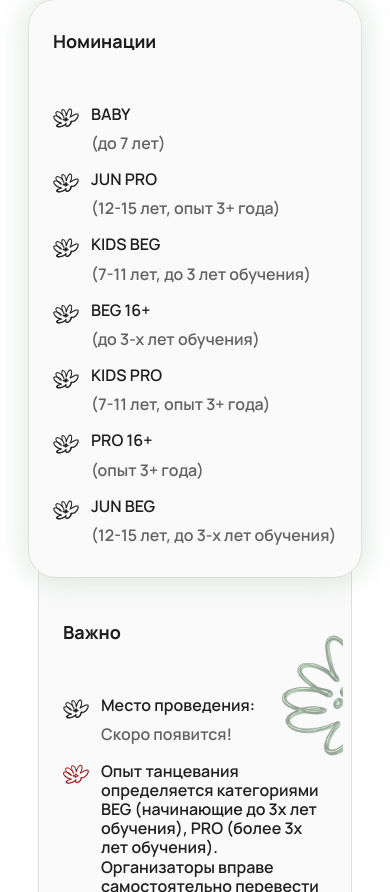
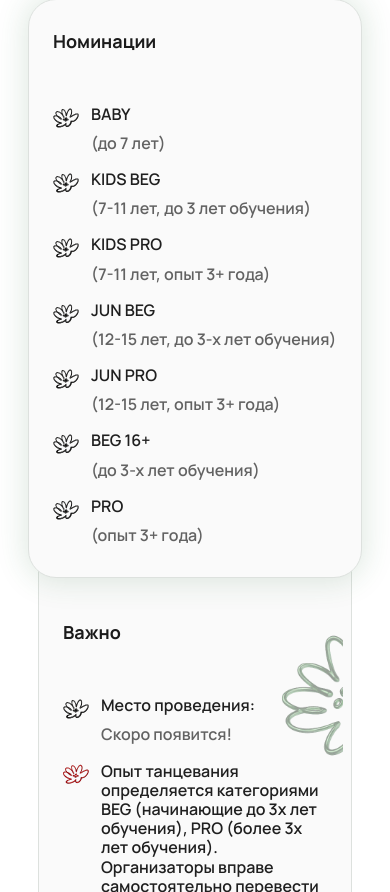
Before and after one commit to FibEli3/ALL-IN-BATTLE, a Next.js app: page / in a window 390 px wide. Shown: the part 10152-11044 px from the top of the page. Built offline with nearby package versions, Linux system fonts and the light colour scheme.

Commit message:
style: adjust tablet day cards and normalize day-two nomination naming

```diff
--- a/src/app/page.tsx
+++ b/src/app/page.tsx
@@ -189,12 +189,12 @@ const dayTwoColumns: DayCard[] = [
     title: "Номинации",
     items: [
       { bullet: "black", title: "BABY", details: ["(до 7 лет)"] },
+      { bullet: "black", title: "KIDS BEG", details: ["(7-11 лет, до 3 лет обучения)"] },
+      { bullet: "black", title: "KIDS PRO", details: ["(7-11 лет, опыт 3+ года)"] },
+      { bullet: "black", title: "JUN BEG", details: ["(12-15 лет, до 3-х лет обучения)"] },
       { bullet: "black", title: "JUN PRO", details: ["(12-15 лет, опыт 3+ года)"] },
-      { bullet: "black", title: "KIDS BEG", details: ["(7-11 лет, до 3 лет обучения)"] },
       { bullet: "black", title: "BEG 16+", details: ["(до 3-х лет обучения)"] },
-      { bullet: "black", title: "KIDS PRO", details: ["(7-11 лет, опыт 3+ года)"] },
-      { bullet: "black", title: "PRO 16+", details: ["(опыт 3+ года)"] },
-      { bullet: "black", title: "JUN BEG", details: ["(12-15 лет, до 3-х лет обучения)"] },
+      { bullet: "black", title: "PRO", details: ["(опыт 3+ года)"] },
     ],
     variant: "side",
   },
@@ -464,9 +464,9 @@ export default function Home() {
                 key={card.title}
                 className={`relative flex flex-col overflow-hidden rounded-[28px] border border-[#dde1de] ${
                   card.variant === "center"
-                    ? "order-2 z-20 w-full bg-[#fafafa] px-6 py-8 shadow-[0_0_30px_3px_rgba(41,108,51,0.15)] min-[501px]:max-[1023px]:col-start-1 min-[501px]:max-[1023px]:col-end-2 min-[501px]:max-[1023px]:translate-y-[28px] min-[501px]:max-[1023px]:min-h-[560px] min-[1024px]:w-[464px] min-[1024px]:min-h-[760px] min-[1024px]:px-[40px] min-[1024px]:py-[60px]"
+                    ? "order-2 z-20 w-full bg-[#fafafa] px-6 py-8 shadow-[0_0_30px_3px_rgba(41,108,51,0.15)] min-[501px]:max-[1023px]:col-start-1 min-[501px]:max-[1023px]:col-end-2 min-[501px]:max-[1023px]:translate-y-[48px] min-[501px]:max-[1023px]:min-h-[560px] min-[1024px]:w-[464px] min-[1024px]:min-h-[760px] min-[1024px]:px-[40px] min-[1024px]:py-[60px]"
                     : card.title === "JAM"
-                      ? "order-3 z-10 mt-[-56px] w-[calc(100%-20px)] self-center bg-[#fafafa] px-6 pb-8 pt-[84px] min-[501px]:max-[1023px]:order-3 min-[501px]:max-[1023px]:mt-[15px] min-[501px]:max-[1023px]:w-[calc(100%-18px)] min-[501px]:max-[1023px]:self-center min-[501px]:max-[1023px]:px-6 min-[501px]:max-[1023px]:pb-8 min-[501px]:max-[1023px]:pt-8 min-[501px]:max-[1023px]:-ml-[30px] min-[501px]:max-[1023px]:min-h-[530px] min-[1024px]:mt-[20px] min-[1024px]:w-[444px] min-[1024px]:min-h-[720px] min-[1024px]:self-start min-[1024px]:px-[50px] min-[1024px]:py-[40px]"
+                      ? "order-3 z-10 mt-[-56px] w-[calc(100%-20px)] self-center bg-[#fafafa] px-6 pb-8 pt-[84px] min-[501px]:max-[1023px]:order-3 min-[501px]:max-[1023px]:mt-[15px] min-[501px]:max-[1023px]:w-[calc(100%-18px)] min-[501px]:max-[1023px]:self-center min-[501px]:max-[1023px]:px-6 min-[501px]:max-[1023px]:pb-8 min-[501px]:max-[1023px]:pt-8 min-[501px]:max-[1023px]:min-h-[530px] min-[1024px]:mt-[20px] min-[1024px]:w-[444px] min-[1024px]:min-h-[720px] min-[1024px]:self-start min-[1024px]:px-[50px] min-[1024px]:py-[40px]"
                       : "order-1 z-10 w-full bg-[#fafafa] px-6 py-8 min-[501px]:max-[1023px]:col-span-2 min-[1024px]:mt-[20px] min-[1024px]:w-[444px] min-[1024px]:min-h-[720px] min-[1024px]:px-[50px] min-[1024px]:py-[40px]"
                 } ${
                   card.variant === "center"
@@ -513,7 +513,7 @@ export default function Home() {
                   clearSelection
                     className={`mt-12 block w-full rounded-full bg-[#2a6a34] px-6 py-4 text-center text-[14px] font-semibold leading-none text-white transition hover:bg-[#21562a] whitespace-nowrap min-[501px]:max-[1023px]:mt-auto min-[1024px]:mt-auto min-[1024px]:text-[18px] ${
                     card.title === "Мастер-Класс от RASH THE FLOW"
-                      ? "min-[501px]:max-[1023px]:mt-[96px]"
+                      ? "min-[501px]:max-[1023px]:mt-[48px]"
                       : ""
                   }`}
                 >
@@ -546,8 +546,8 @@ export default function Home() {
                   column.title === "Стоимость"
                     ? "order-1 z-10 w-full bg-[#fafafa] px-6 py-8 min-[501px]:max-[1023px]:col-span-2 min-[501px]:max-[1023px]:min-h-[420px] min-[1024px]:mt-[20px] min-[1024px]:w-[444px] min-[1024px]:min-h-[720px] min-[1024px]:px-[50px] min-[1024px]:py-[40px]"
                     : column.title === "Номинации"
-                      ? "order-2 z-20 w-full bg-[#fafafa] px-6 py-8 shadow-[0_0_30px_3px_rgba(41,108,51,0.15)] min-[501px]:max-[1023px]:translate-y-[28px] min-[501px]:max-[1023px]:min-h-[560px] min-[1024px]:w-[464px] min-[1024px]:min-h-[760px] min-[1024px]:px-[40px] min-[1024px]:py-[60px]"
-                      : "order-3 z-10 mt-[-56px] w-[calc(100%-20px)] self-center bg-[#fafafa] px-6 pb-8 pt-[84px] min-[501px]:max-[1023px]:mt-[15px] min-[501px]:max-[1023px]:w-[calc(100%-18px)] min-[501px]:max-[1023px]:self-center min-[501px]:max-[1023px]:-ml-[30px] min-[501px]:max-[1023px]:px-6 min-[501px]:max-[1023px]:pb-8 min-[501px]:max-[1023px]:pt-8 min-[501px]:max-[1023px]:min-h-[530px] min-[1024px]:mt-[20px] min-[1024px]:w-[444px] min-[1024px]:min-h-[720px] min-[1024px]:px-[50px] min-[1024px]:py-[40px]"
+                      ? "order-2 z-20 w-full bg-[#fafafa] px-6 py-8 shadow-[0_0_30px_3px_rgba(41,108,51,0.15)] min-[501px]:max-[1023px]:translate-y-[48px] min-[501px]:max-[1023px]:min-h-[560px] min-[1024px]:w-[464px] min-[1024px]:min-h-[760px] min-[1024px]:px-[40px] min-[1024px]:py-[60px]"
+                      : "order-3 z-10 mt-[-56px] w-[calc(100%-20px)] self-center bg-[#fafafa] px-6 pb-8 pt-[84px] min-[501px]:max-[1023px]:mt-[15px] min-[501px]:max-[1023px]:w-[calc(100%-18px)] min-[501px]:max-[1023px]:self-center min-[501px]:max-[1023px]:px-6 min-[501px]:max-[1023px]:pb-8 min-[501px]:max-[1023px]:pt-8 min-[501px]:max-[1023px]:min-h-[530px] min-[1024px]:mt-[20px] min-[1024px]:w-[444px] min-[1024px]:min-h-[720px] min-[1024px]:px-[50px] min-[1024px]:py-[40px]"
                 } ${
                   column.title === "Номинации"
                     ? "min-[1024px]:mx-[-24px]"
--- a/src/lib/event-options.ts
+++ b/src/lib/event-options.ts
@@ -62,7 +62,7 @@ export const EVENT_OPTIONS: EventOption[] = [
   {
     id: "day2-pro-16-plus",
     day: "day2",
-    title: "PRO 16+",
+    title: "PRO",
     subtitle: "(опыт 3+ года)",
     kind: "competitive",
   },
```
